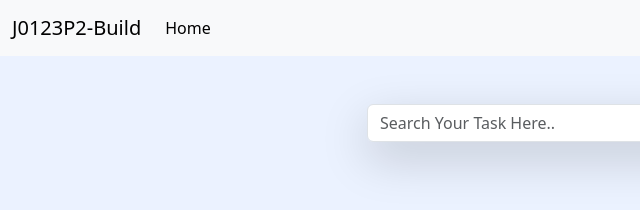
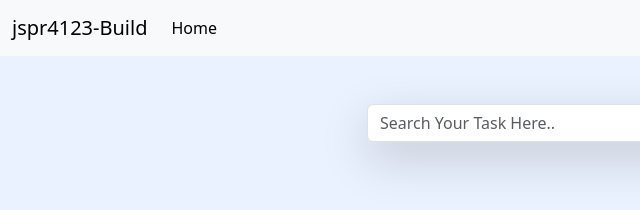
Before and after one commit to kunurudra41/jspr4123-Build, a plain HTML site: page index.html in a window 1280 px wide. Shown: the full height of the page, 0-640 px from the left. Drawn offline with nearby package versions, Linux system fonts and the light colour scheme.

Commit message:
modified some changes

```diff
--- a/index.html
+++ b/index.html
@@ -176,7 +176,7 @@
     <!-- nav bar -->
     <nav class="navbar navbar-expand-lg bg-light">
       <div class="container-fluid">
-        <a class="navbar-brand" href="#">J0123P2-Build</a>
+        <a class="navbar-brand" href="#">jspr4123-Build</a>
         <button
           class="navbar-toggler"
           type="button"
```
